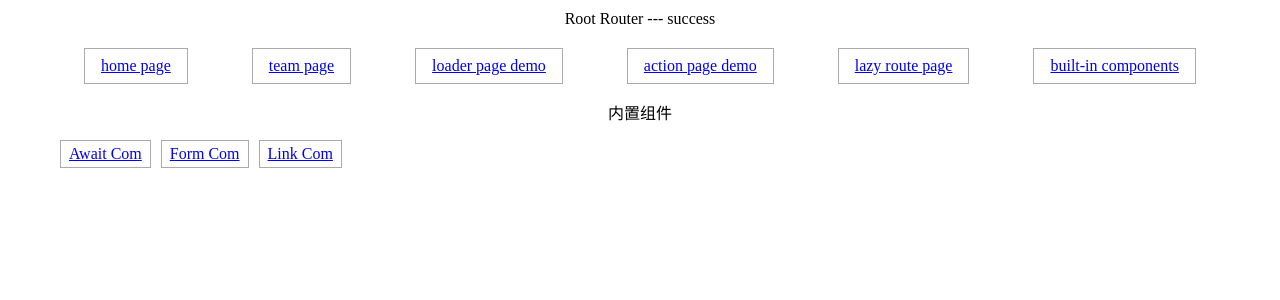
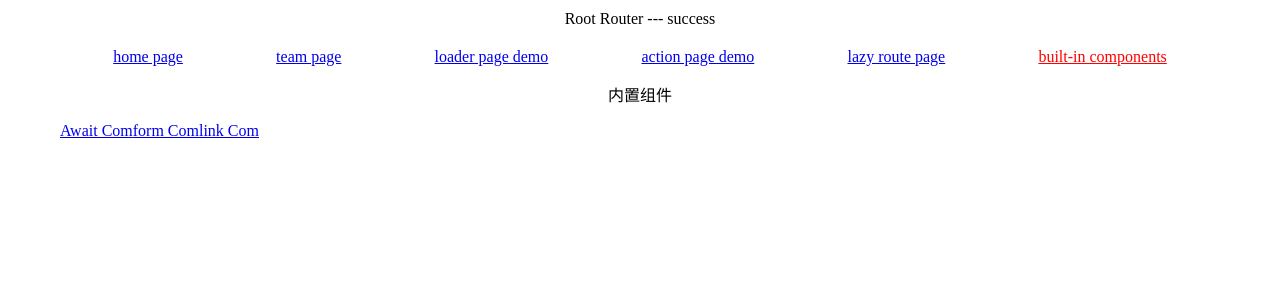
Before and after one commit to kaka12138/learnig-of-react-router, a React (Vite) app in the folder code/react-router-demo/: page /coms-nav in a window 1280 px wide. Shown: the top 300 px of the page. Built offline with nearby package versions, Linux system fonts and the light colour scheme.

Commit message:
feat: NavLink(code, md)

```diff
--- /dev/null
+++ b/code/react-router-demo/src/components/NavItem.tsx
@@ -0,0 +1,14 @@
+import { NavLink } from "react-router-dom"
+// 写法2
+interface INavItemProps {
+  to: string
+  children: React.ReactNode
+}
+
+export default function NavItem({children, to, pendingText}: { children: React.ReactNode, to: string, pendingText?: string }) {
+  return <NavLink
+    to={to}
+    className={({ isActive, isPending}) => isPending? "pending" : isActive ? "active" : ""}
+    >{pendingText? ({isPending}) => isPending ? pendingText: children : children}
+  </NavLink>
+}
--- a/code/react-router-demo/src/index.css
+++ b/code/react-router-demo/src/index.css
@@ -51,3 +51,10 @@ html, body {
   border: 1px solid #aaa;
   margin-right: 10px;
 }
+
+.pending {
+  color: #aaa;
+}
+.active {
+  color: #f00;
+}
--- a/code/react-router-demo/src/routes/coms-nav.tsx
+++ b/code/react-router-demo/src/routes/coms-nav.tsx
@@ -1,11 +1,12 @@
-import { Link, Outlet } from "react-router-dom"
+import { Outlet } from "react-router-dom"
+import NavItem from "../components/NavItem"
 export default function ComsNav() {
   return <div className="coms-nav">
     <p style={{ textAlign: "center" }}>内置组件</p>
     <ul className="coms-nav-list">
-      <Link className="coms-nav-item" to="await-com">Await Com</Link>
-      <Link className="coms-nav-item" to="form-com">Form Com</Link>
-      <Link className="coms-nav-item" to="link-com">Link Com</Link>
+      <NavItem to="await-com">Await Com</NavItem>
+      <NavItem to="form-com">form Com</NavItem>
+      <NavItem to="link-com">link Com</NavItem>
     </ul>
     <div className="com-area">
       <Outlet />
--- a/code/react-router-demo/src/routes/coms/link-com.tsx
+++ b/code/react-router-demo/src/routes/coms/link-com.tsx
@@ -1,9 +1,14 @@
-import { Link } from "react-router-dom";
+import { Link, NavLink } from "react-router-dom";
 export default function LinkCom() {
   return <div>
     <ul>
+      <p>Link Com</p>
       <li><Link to="..">back parent relative route</Link></li>
       <li><Link to="../form-com" relative="path">to form com---relative path</Link></li>
+      <p>NavLink Com</p>
+      <li>
+      <NavLink to="." className={({ isActive, isPending}) => isPending? "pending" : isActive ? "active" : ""}>to current link</NavLink>
+      </li>
     </ul>
   </div>;
 }
--- a/code/react-router-demo/src/routes/root.tsx
+++ b/code/react-router-demo/src/routes/root.tsx
@@ -1,4 +1,5 @@
 import { Link, Outlet, useLoaderData, useRouteError, json, isRouteErrorResponse } from "react-router-dom"
+import NavItem from "../components/NavItem"
 export async function loader() {
   console.log("excute root loader")
   // 延迟2秒加载
@@ -30,12 +31,12 @@ export default function RootRouter() {
 
     <div className="root-title">Root Router --- { msg }</div>
     <div className="root-navs">
-      <Link to="/" className="nav-item">home page</Link>
-      <Link to="/team/1" className="nav-item">team page</Link>
-      <Link to="/loader-page/888?name=chenjie" className="nav-item">loader page demo</Link>
-      <Link to="/action-page" className="nav-item">action page demo</Link>
-      <Link to="/lazy-route-page" className="nav-item">lazy route page</Link>
-      <Link to="/coms-nav" className="nav-item">built-in components</Link>
+      <NavItem to="/" pendingText="navgating...">home page</NavItem>
+      <NavItem to="/team/1">team page</NavItem>
+      <NavItem to="/loader-page/888?name=chenjie" >loader page demo</NavItem>
+      <NavItem to="/action-page">action page demo</NavItem>
+      <NavItem to="/lazy-route-page">lazy route page</NavItem>
+      <NavItem to="/coms-nav">built-in components</NavItem>
     </div>
     <div className="root-outlet">
       {/* TODO:全局loading逻辑 */}
```
Also changed, not shown: 1 other file (tests, documents, lock files or other folders).
